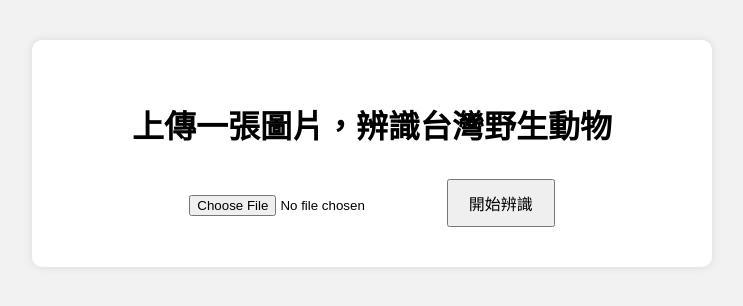
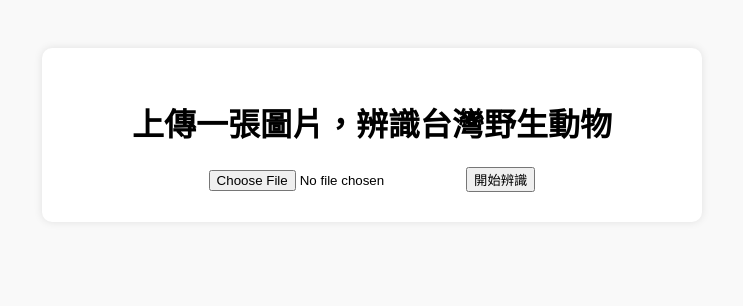
Before and after one commit to proudfish07/babybird_identify, a Flask app: page / in a window 1280 px wide. Shown: the top 306 px of the page, without its empty margins (268-1011 px from the left). Run offline with Flask 3, Linux system fonts and the light colour scheme.

Commit message:
Update style.css

```diff
--- a/static/style.css
+++ b/static/style.css
@@ -1,28 +1,17 @@
 body {
-    font-family: Arial, sans-serif;
-    background-color: #f2f2f2;
-    margin: 0;
+    background-color: #f9f9f9;
+    font-family: sans-serif;
     padding: 40px;
     display: flex;
     justify-content: center;
 }
 
 .container {
-    background: white;
-    padding: 40px;
+    background-color: #ffffff;
+    padding: 30px;
     border-radius: 10px;
-    box-shadow: 0 0 10px rgba(0,0,0,0.1);
-    text-align: center;
+    box-shadow: 0px 0px 8px rgba(0,0,0,0.1);
     max-width: 600px;
     width: 100%;
+    text-align: center;
 }
-
-input[type="file"] {
-    margin-top: 20px;
-}
-
-button {
-    margin-top: 10px;
-    padding: 10px 20px;
-    font-size: 16px;
-}
```
